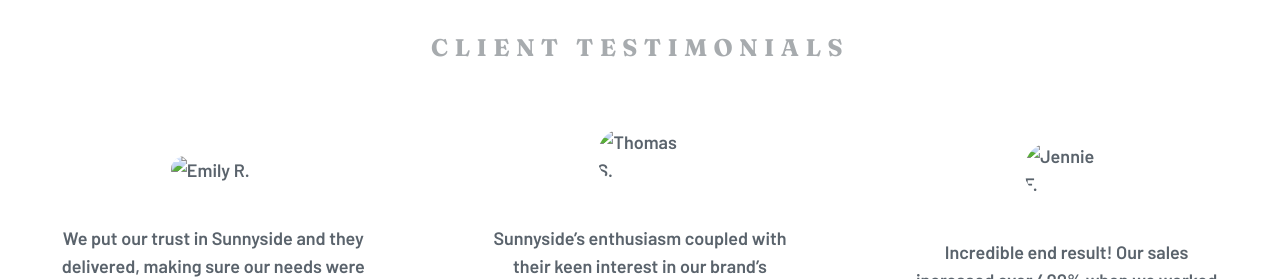
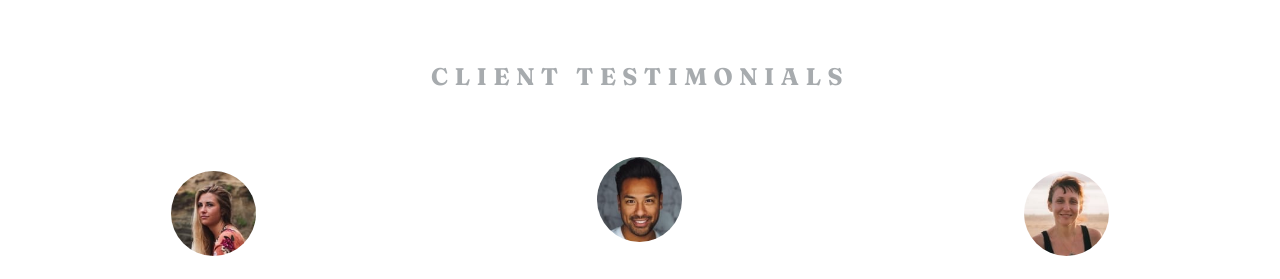
Before and after one commit to fadelun/sunnysideAgencyLandingPage, a website: page index.html in a window 1280 px wide. Shown: the part 2600-2879 px from the top of the page. Drawn offline with nearby package versions, Linux system fonts and the light colour scheme; files that its build step writes are made by us from their sources; the site is published under a folder, as on GitHub Pages, so addresses that start at the root find nothing.

Commit message:
perbaiki url img

```diff
--- a/index.html
+++ b/index.html
@@ -98,7 +98,7 @@
         <h2 style="letter-spacing: 0.4rem" class="md:text-2xl text-sm text-center text-neutral-dark-grayish font-display uppercase">Client testimonials</h2>
       </div>
       <div class="md:col-span-auto flex flex-col justify-center items-center md:pb-0 pb-16">
-        <img src="/images/image-emily.jpg" alt="Emily R." width="85px" class="rounded-full mb-10" />
+        <img src="./images/image-emily.jpg" alt="Emily R." width="85px" class="rounded-full mb-10" />
         <div class="description w-3/4 text-center">
           <p class="mb-12">We put our trust in Sunnyside and they delivered, making sure our needs were met and deadlines were always hit.</p>
           <p class="font-display text-neutral-dark-desaturated text-2xl mb-3">Emily R.</p>
@@ -106,7 +106,7 @@
         </div>
       </div>
       <div class="md:col-span-auto flex flex-col justify-center items-center md:pb-0 pb-16">
-        <img src="/images/image-thomas.jpg" alt="Thomas S." width="85px" class="rounded-full mb-10" />
+        <img src="./images/image-thomas.jpg" alt="Thomas S." width="85px" class="rounded-full mb-10" />
         <div class="description w-3/4 text-center">
           <p class="mb-12">Sunnyside’s enthusiasm coupled with their keen interest in our brand’s success made it a satisfying and enjoyable experience.</p>
           <p class="font-display text-neutral-dark-desaturated text-2xl mb-3">Thomas S.</p>
@@ -114,7 +114,7 @@
         </div>
       </div>
       <div class="md:col-span-auto flex flex-col justify-center items-center md:pb-0 pb-16">
-        <img src="/images/image-jennie.jpg" alt="Jennie F." width="85px" class="rounded-full mb-10" />
+        <img src="./images/image-jennie.jpg" alt="Jennie F." width="85px" class="rounded-full mb-10" />
         <div class="description w-3/4 text-center">
           <p class="mb-12">Incredible end result! Our sales increased over 400% when we worked with Sunnyside. Highly recommended!</p>
           <p class="font-display text-neutral-dark-desaturated text-2xl mb-3">Jennie F.</p>
```
